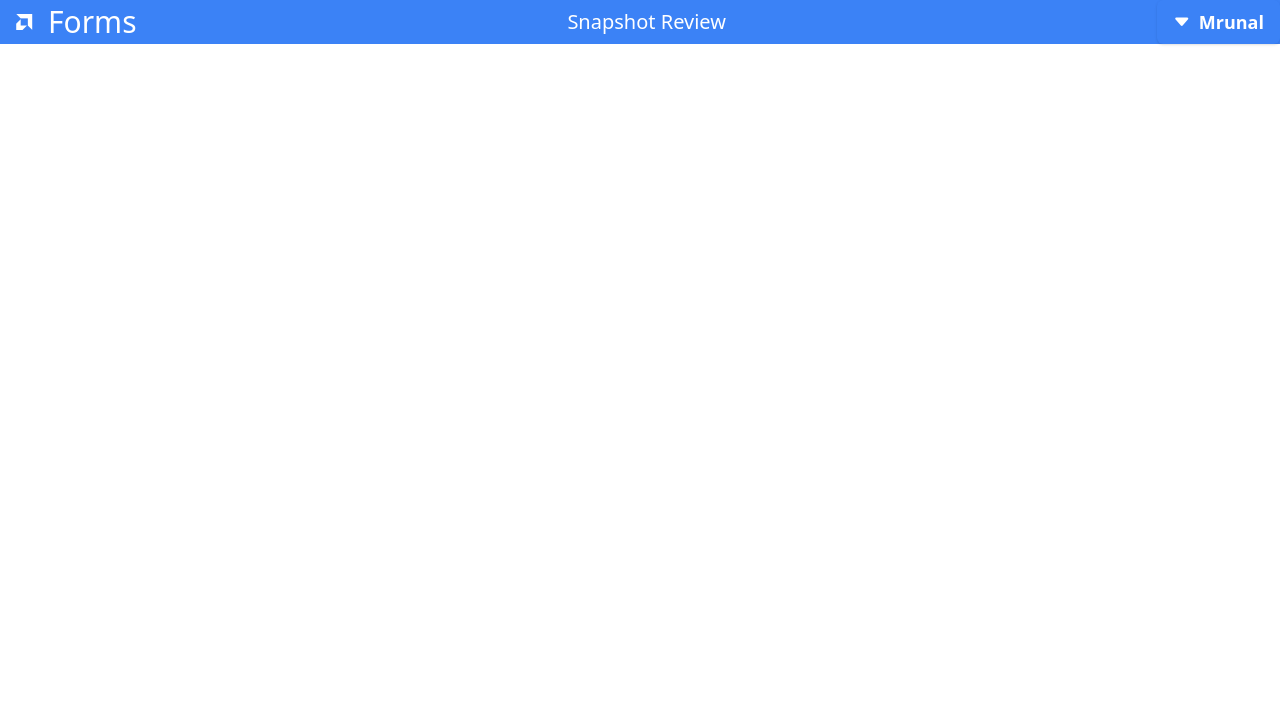
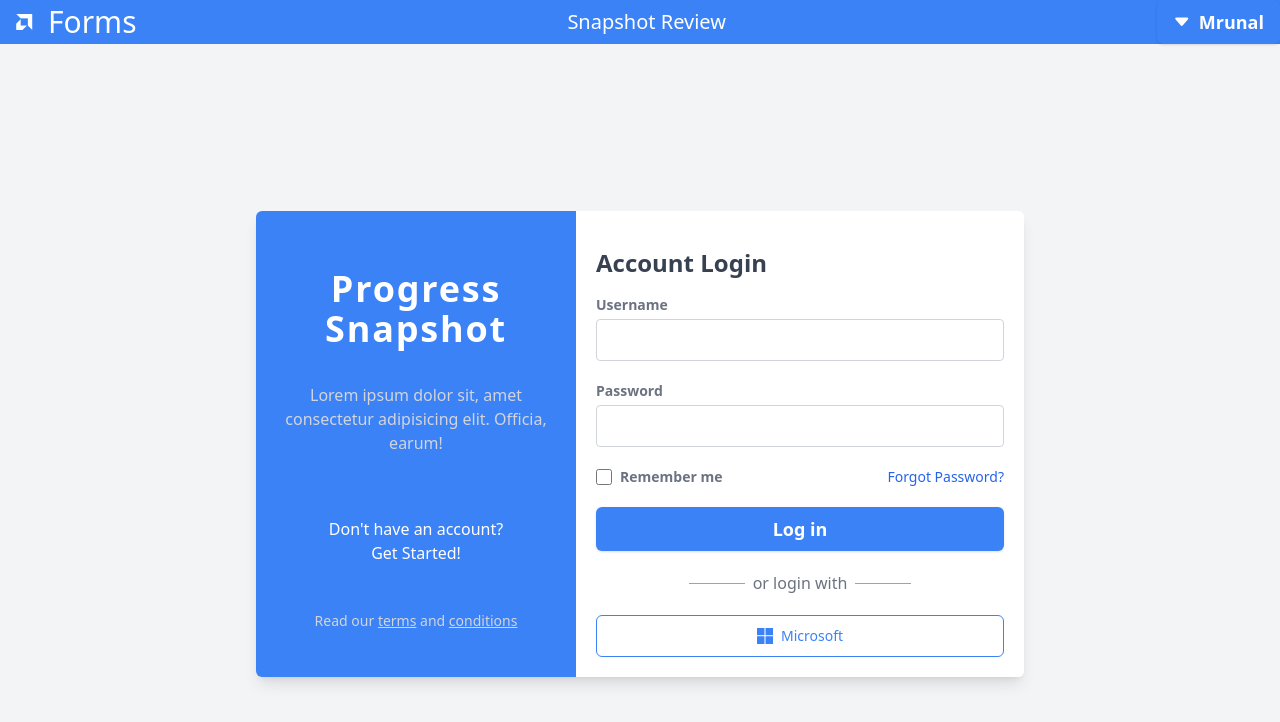
Before and after one commit to mrunalsen/snap-gen, a React (Vite) app: page / in a window 1280 px wide. Shown: the top 722 px of the page. Built offline with nearby package versions, Linux system fonts and the light colour scheme.

Commit message:
Feat: initial commit

```diff
--- a/src/App.jsx
+++ b/src/App.jsx
@@ -1,9 +1,11 @@
 import './App.scss';
+import Header from './core/components/navigation/Header';
 import Routing from './core/components/navigation/Routing';
 
 function App() {
   return (
     <>
+      <Header />
       <Routing />
     </>
   );
--- /dev/null
+++ b/src/assets/scss/base/_colors.scss
@@ -0,0 +1,3 @@
+.bg-body {
+    background: linear-gradient(180deg, rgba(0, 80, 126, 0.2) 0%, rgba(0, 80, 126, 0.5) 100%)
+}
--- a/src/assets/scss/base/_index.scss
+++ b/src/assets/scss/base/_index.scss
@@ -1,2 +1,3 @@
 @import 'variables';
 @import 'global';
+@import 'colors';
--- /dev/null
+++ b/src/components/Admin.jsx
@@ -0,0 +1,12 @@
+import React from 'react';
+import Header from '../core/components/navigation/Header';
+
+const Admin = () => {
+    return (
+        <div>
+            <h1>Admin</h1>
+        </div>
+    );
+};
+
+export default Admin;
--- a/src/components/Home.jsx
+++ b/src/components/Home.jsx
@@ -1,10 +1,11 @@
 import React from 'react';
-import Header from '../core/components/navigation/Header';
 
 const Home = () => {
     return (
-        <div>
-            <Header />
+        <div className='bg-body h-full'>
+            <div className="container">
+
+            </div>
         </div>
     );
 };
--- a/src/core/components/login/Login.jsx
+++ b/src/core/components/login/Login.jsx
@@ -3,18 +3,24 @@ import React from 'react';
 import { Link, useNavigate } from 'react-router-dom';
 
 const initialvalue = {
-    email: '',
+    username: '',
     password: '',
 };
 
 function Login() {
     const navigateTo = useNavigate();
 
-    const { handleBlur, handleChange, handleSubmit, values, errors, touched } = useFormik({
+    const { handleSubmit, values, handleChange } = useFormik({
         initialValues: initialvalue,
         // validationSchema: loginSchema,
         onSubmit: (value, action) => {
-            navigateTo(`/`);
+            if (value.username === 'mrunal' && value.password === 'password') {
+                navigateTo('/home');
+            } else if (value.username === 'admin' && value.password === 'password') {
+                navigateTo(`/admin`);
+            } else {
+                alert('invalid credentials');
+            }
             action.resetForm();
         }
     });
@@ -45,11 +51,13 @@ function Login() {
                     <h3 className="my-4 text-2xl font-semibold text-gray-700">Account Login</h3>
                     <form className="flex flex-col space-y-5" onSubmit={handleSubmit}>
                         <div className="flex flex-col space-y-1">
-                            <label htmlFor="email" className="text-sm font-semibold text-gray-500">Email address</label>
+                            <label htmlFor="username" className="text-sm font-semibold text-gray-500">Username</label>
                             <input
-                                name='email'
-                                type="email"
-                                id="email"
+                                name='username'
+                                type="text"
+                                id="username"
+                                value={values.username}
+                                onChange={handleChange}
                                 className="px-4 py-2 transition duration-300 border border-gray-300 rounded focus:border-transparent focus:outline-none focus:ring-4 focus:ring-blue-200"
                             />
                         </div>
@@ -61,7 +69,8 @@ function Login() {
                                 name='password'
                                 type="password"
                                 id="password"
-
+                                value={values.password}
+                                onChange={handleChange}
                                 className="px-4 py-2 transition duration-300 border border-gray-300 rounded focus:border-transparent focus:outline-none focus:ring-4 focus:ring-blue-200"
                             />
                         </div>
--- a/src/core/components/navigation/Routing.jsx
+++ b/src/core/components/navigation/Routing.jsx
@@ -1,21 +1,24 @@
 import React from 'react';
 import {
     Route,
-    BrowserRouter as Router,
     Routes
 } from "react-router-dom";
 import Home from '../../../components/Home';
+import Admin from '../../../components/Admin';
 import Login from '../login/Login';
 import Signup from '../login/Signup';
+// import Employee from '../../../components/Employee';
 const Routing = () => {
     return (
-        <> <Router>
+        <>
             <Routes>
-                <Route path='/' element={<Home />} />
-                <Route path='/login' element={<Login />} />
+                <Route path='/' element={<Login />} />
+                <Route path='/home' element={<Home />} />
+                <Route path='/admin' element={<Admin />} />
                 <Route path='/signup' element={<Signup />} />
+                {/* <Route path='/employee' element={<Employee />} /> */}
             </Routes>
-        </Router></>
+        </>
     );
 };
 
--- a/src/main.jsx
+++ b/src/main.jsx
@@ -1,9 +1,13 @@
 import React from 'react';
 import ReactDOM from 'react-dom/client';
 import App from './App.jsx';
-
+import {
+  BrowserRouter as Router,
+} from "react-router-dom";
 ReactDOM.createRoot(document.getElementById('root')).render(
   // <React.StrictMode>
-  <App />
+  <Router>
+    <App />
+  </Router>
   // </React.StrictMode>,
 );
```
